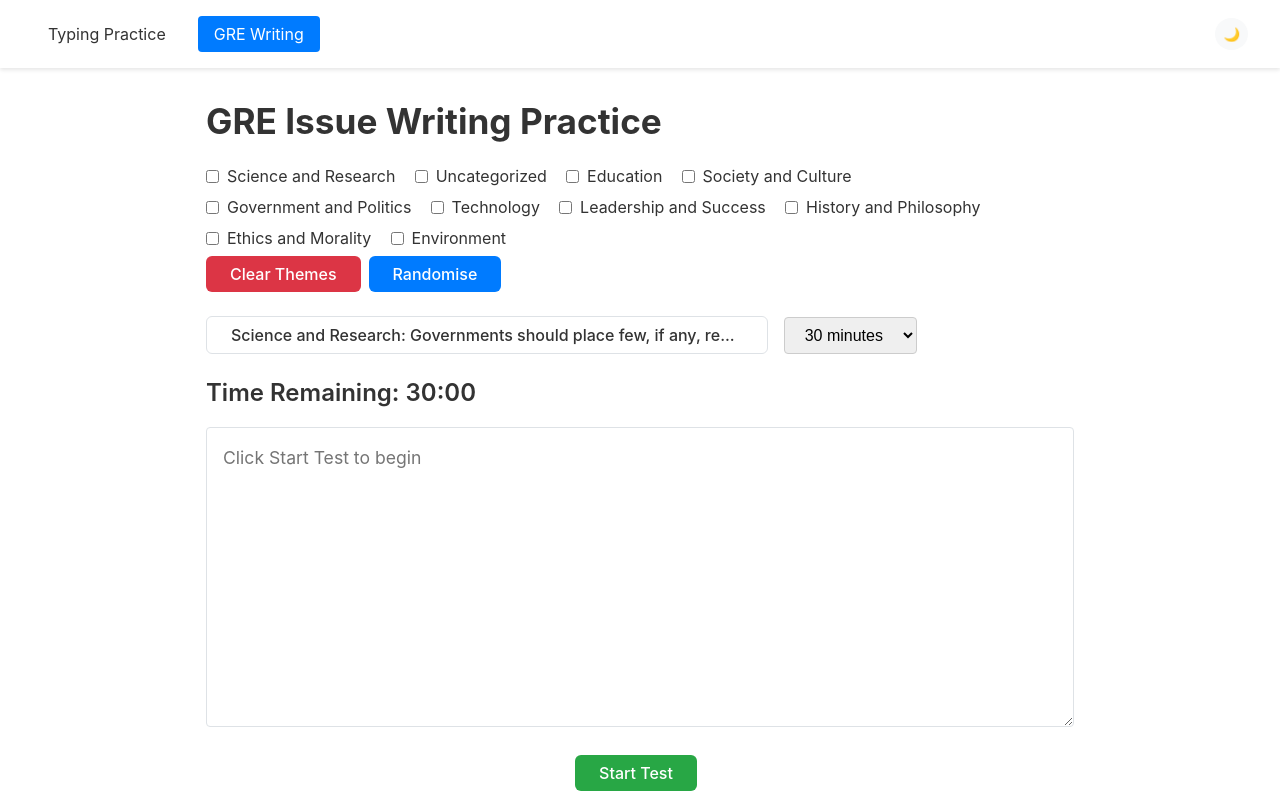
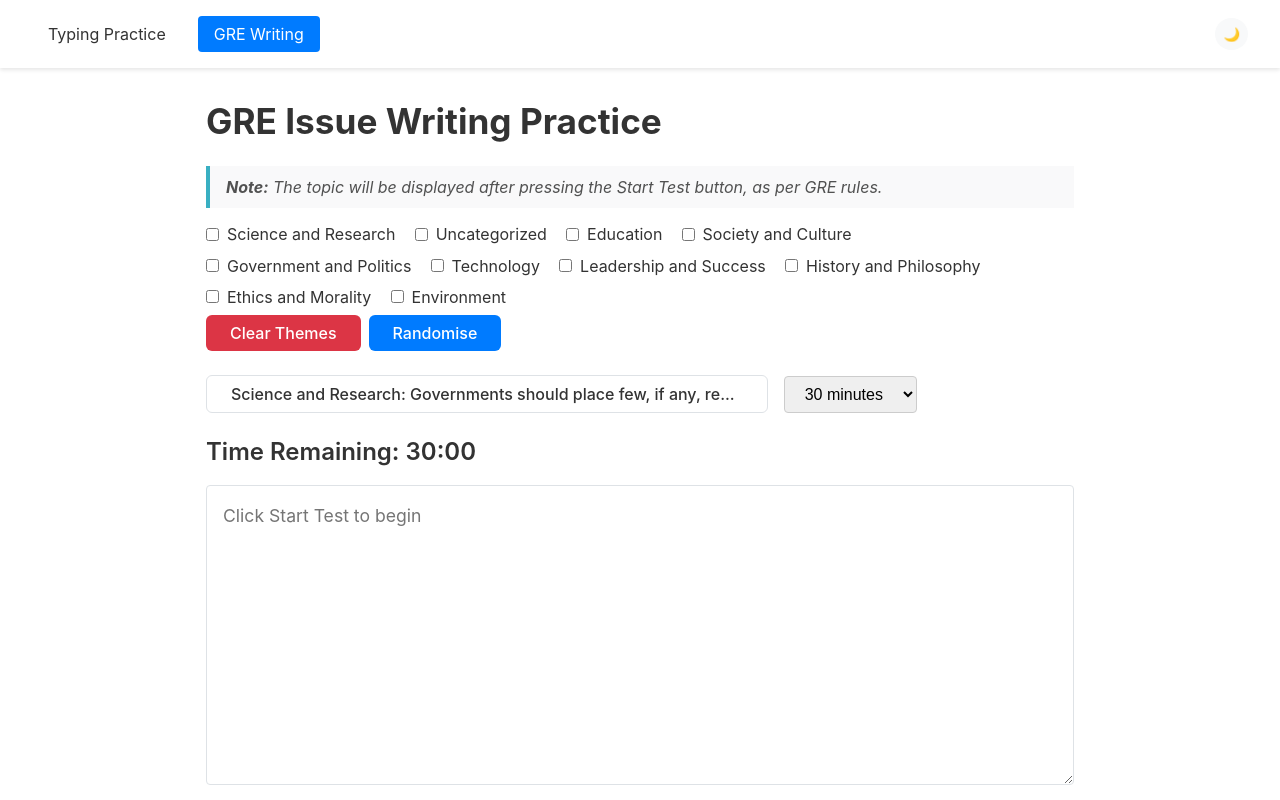
Before and after one commit to Mithil1105/GreEssay, a React (Create React App) app: page /#/gre-writing in a window 1280 px wide. Shown: the top 800 px of the page. Built offline with nearby package versions, Linux system fonts and the light colour scheme.

Commit message:
Add GRE topic display note above theme selection as per GRE rules

```diff
--- a/src/components/GREWriting.js
+++ b/src/components/GREWriting.js
@@ -171,6 +171,16 @@
   &:hover { background: ${({ theme }) => theme.background}; }
   font-size: 0.98rem;
 `;
+const InfoNote = styled.div`
+  background: ${({ theme }) => theme.background};
+  color: ${({ theme }) => theme.text};
+  border-left: 4px solid #17a2b8;
+  padding: 0.7rem 1rem;
+  margin-bottom: 1rem;
+  font-size: 1rem;
+  font-style: italic;
+  opacity: 0.85;
+`;
 function formatTime(seconds) {
   const m = Math.floor(seconds / 60);
   const s = seconds % 60;
@@ -283,7 +293,9 @@
   return (
     <Container>
       <Title>GRE Issue Writing Practice</Title>
-      {/* Theme selection first */}
+      <InfoNote>
+        <b>Note:</b> The topic will be displayed after pressing the Start Test button, as per GRE rules.
+      </InfoNote>
       <ThemeCheckboxGroup>
         {allThemes.map(theme => (
           <ThemeCheckboxLabel key={theme}>
```
